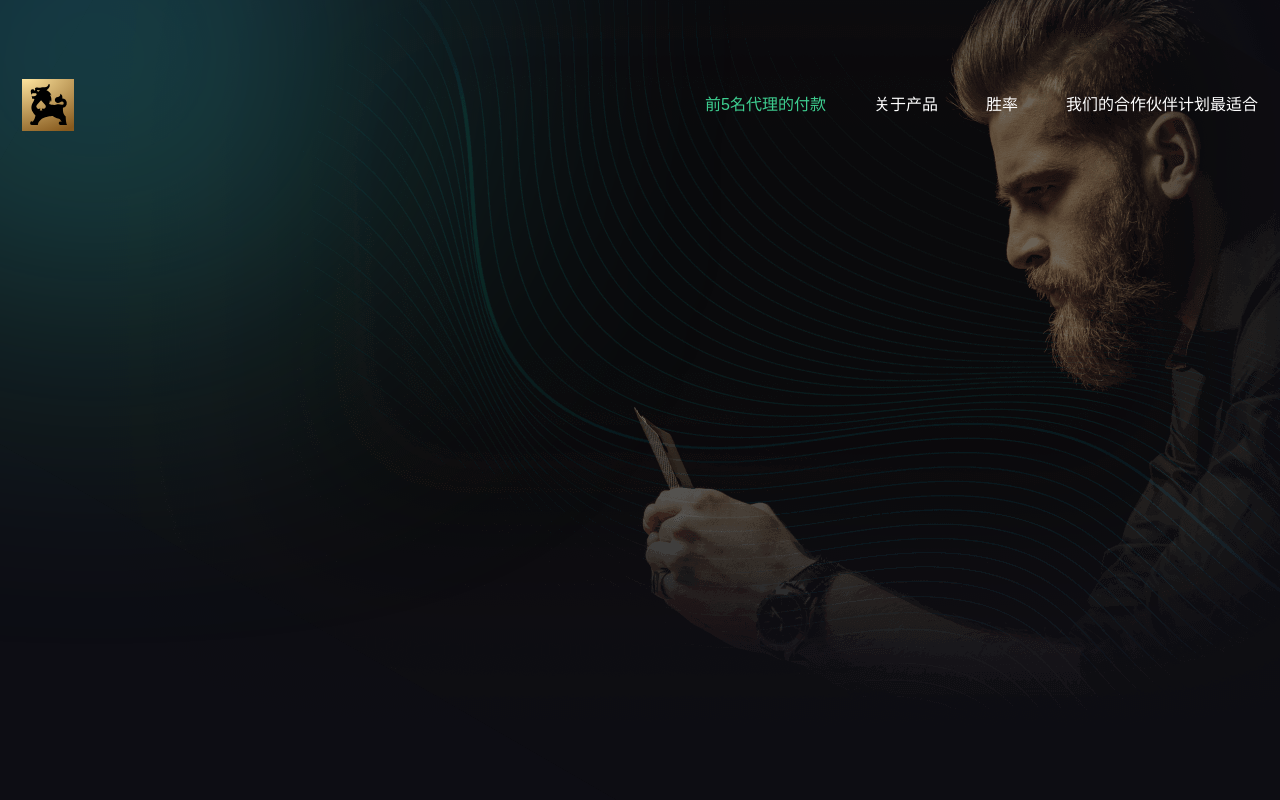
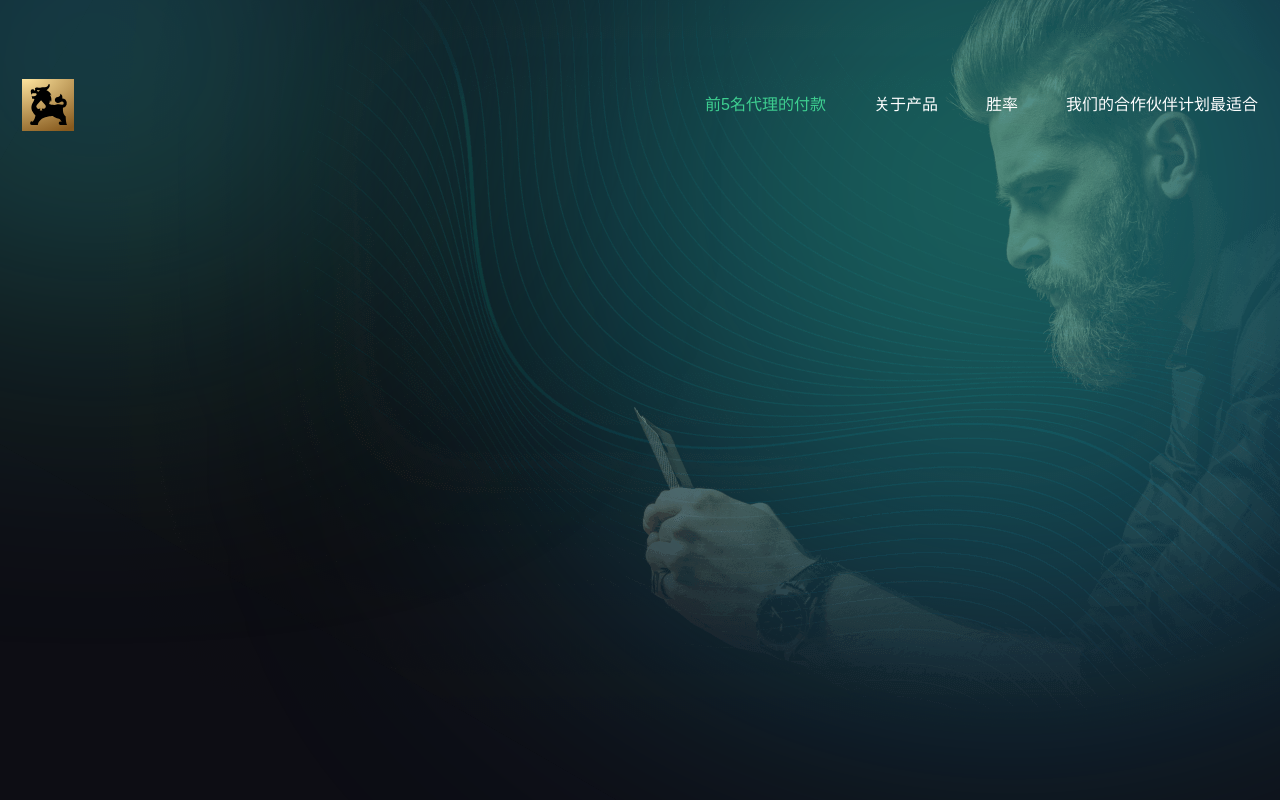
Before and after one commit to apalion1493/NZT, a website: page src/index.html in a window 1280 px wide. Drawn offline with nearby package versions, Linux system fonts and the light colour scheme; files that its build step writes are made by us from their sources.

```diff
--- a/src/index.html
+++ b/src/index.html
@@ -44,7 +44,7 @@
             </div>
         </div>
         <div class="human-bg-1"></div>
-        <div class="corner-shadow-02 d-none"></div>
+        <div class="corner-shadow-02"></div>
         <div class="chip-01 chip-01_position-1 d-none"></div>
     </header>
     <main class="main-block d-none">
```
Also changed, not shown: build/index.html.
